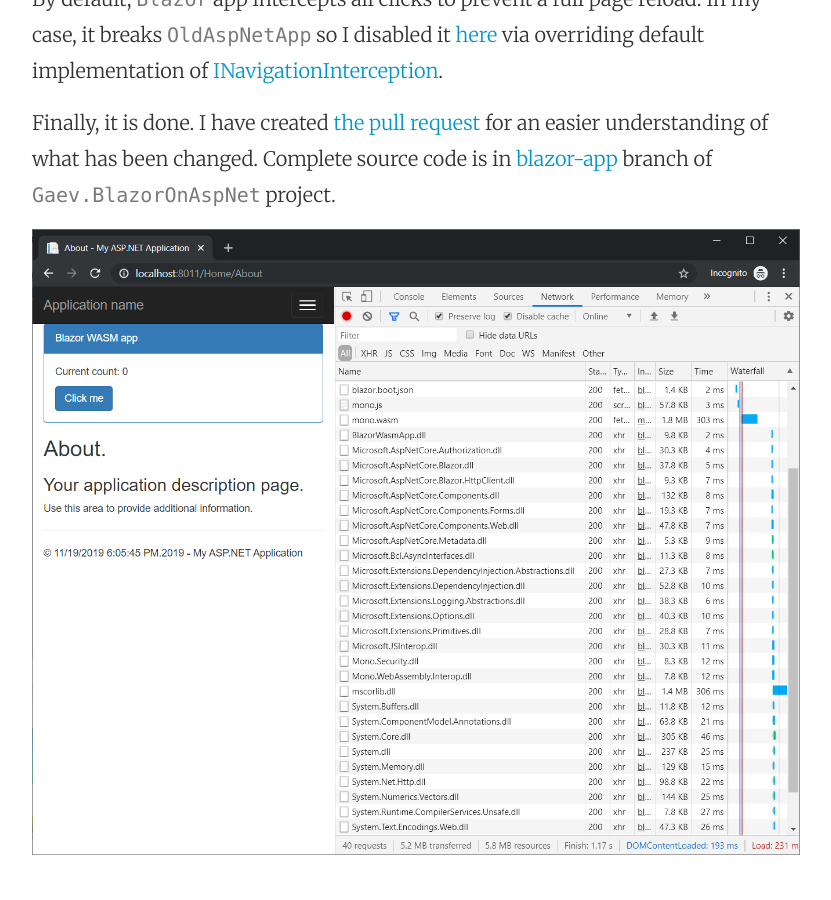
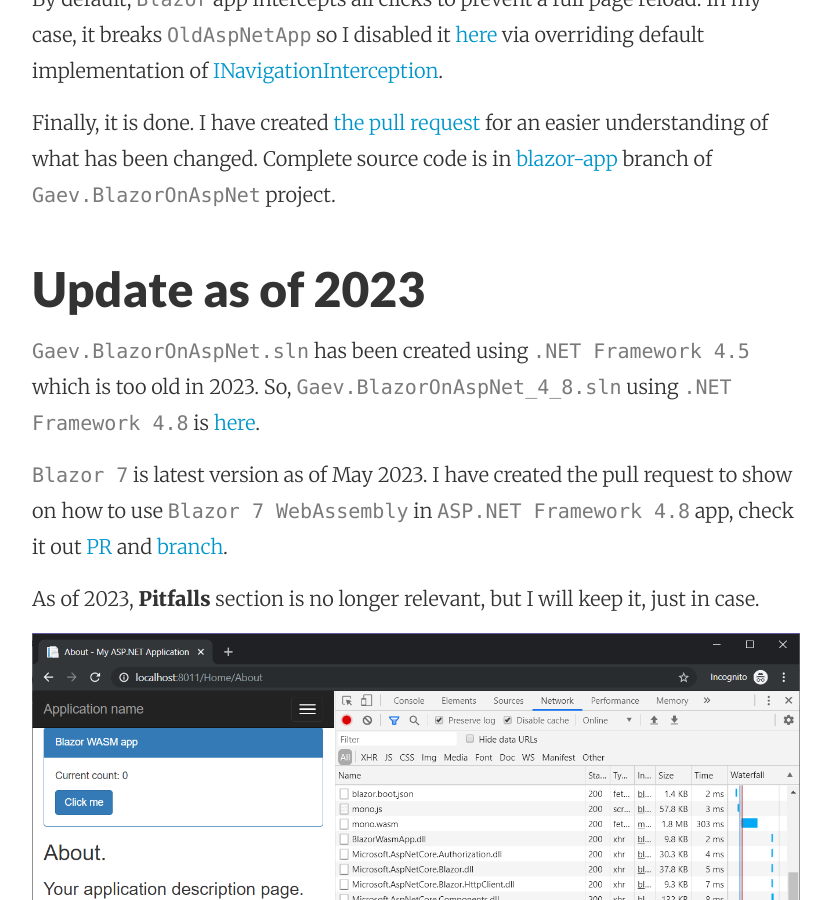
Before and after one commit to gaevoy/gaevoy.github.io, a Jekyll site: the page built from _posts/2019-11-19-blazor-in-old-aspnet.md, in a window 1280 px wide and 900 px high, scrolled down 2684 px. Shown: the whole window, without its empty margins (224-1055 px from the left). Built offline with Jekyll 4.4.1, drawn with Linux system fonts in a browser that asks for light colours; nearby versions of some CDN libraries; comment, search, counter and statistics services are not loaded.

Commit message:
Updates for Using Blazor WebAssembly in the old ASP.NET

```diff
--- a/_posts/2019-11-19-blazor-in-old-aspnet.md
+++ b/_posts/2019-11-19-blazor-in-old-aspnet.md
@@ -92,6 +92,14 @@
 
 Finally, it is done. I have created [the pull request](https://github.com/gaevoy/Gaev.BlazorOnAspNet/pull/1/files) for an easier understanding of what has been changed. Complete source code is in [blazor-app](https://github.com/gaevoy/Gaev.BlazorOnAspNet/tree/blazor-app)  branch of `Gaev.BlazorOnAspNet` project.
 
+## Update as of 2023
+
+`Gaev.BlazorOnAspNet.sln` has been created using `.NET Framework 4.5` which is too old in 2023. So, `Gaev.BlazorOnAspNet_4_8.sln` using `.NET Framework 4.8` is [here](https://github.com/gaevoy/Gaev.BlazorOnAspNet/blob/master/Gaev.BlazorOnAspNet_4_8.sln).
+
+`Blazor 7` is latest version as of May 2023. I have created the pull request to show on how to use `Blazor 7 WebAssembly` in `ASP.NET Framework 4.8` app, check it out [PR](https://github.com/gaevoy/Gaev.BlazorOnAspNet/pull/7/files) and [branch](https://github.com/gaevoy/Gaev.BlazorOnAspNet/tree/blazor-app-7).
+
+As of 2023, **Pitfalls** section is no longer relevant, but I will keep it, just in case.
+
 ![Blazor WASM in old ASP.NET app](/img/blazor/blazor-in-old-aspnet.png "Blazor WASM in old ASP.NET app" ){:style="max-width:1324px; width:100%;" class="block-center"}
 
 ## Pitfalls
```
